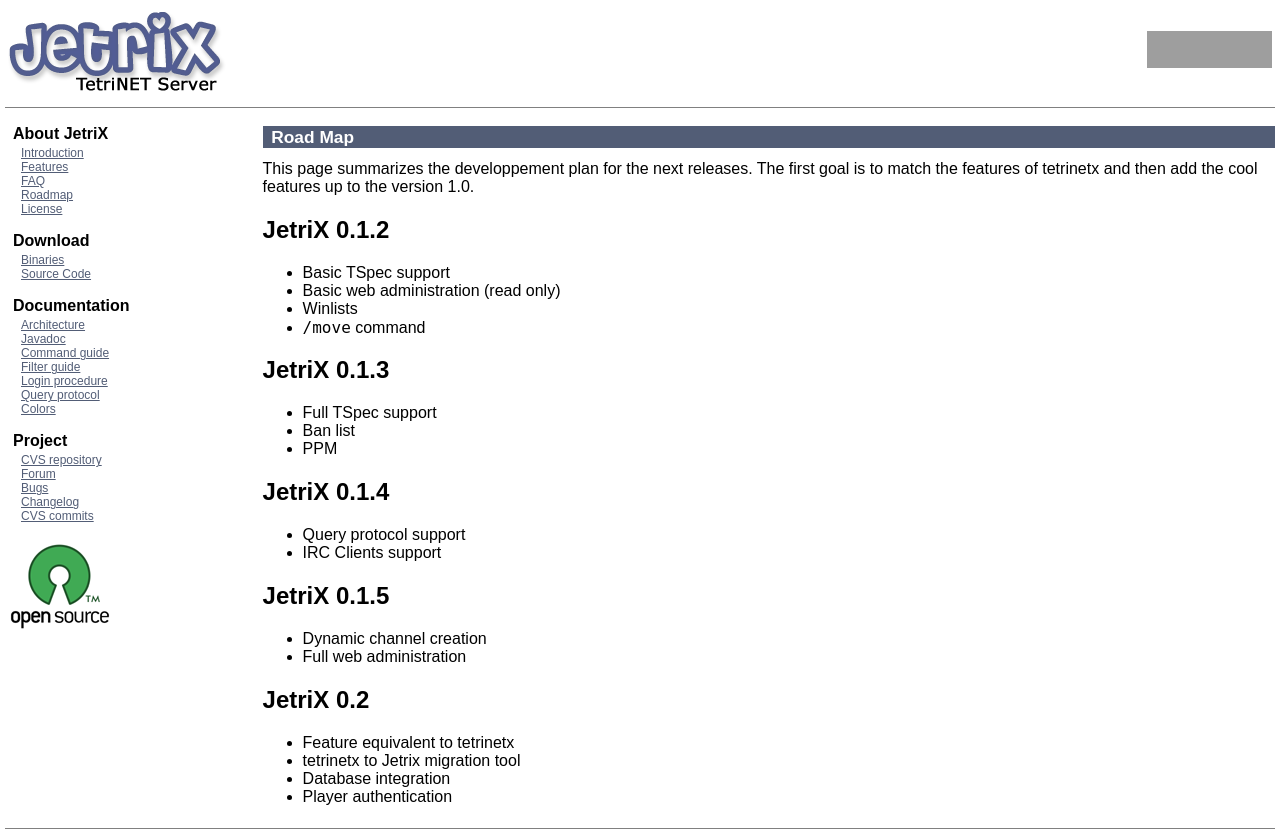
After one commit to ebourg/jetrix, a PHP site: page /roadmap.php in a window 1280 px wide. The commit adds this page. Run offline with PHP 8.4, Linux system fonts and the light colour scheme; grey boxes are pictures that could not be loaded.

Commit message:
Added the roadmap

```diff
--- a/src/site/menu.inc.php
+++ b/src/site/menu.inc.php
@@ -5,7 +5,7 @@
           <li><a href="index.php">Introduction</a></li>
           <li><a href="soon.php">Features</a></li>
           <li><a href="soon.php">FAQ</a></li>
-          <li><a href="soon.php">Roadmap</a></li>
+          <li><a href="roadmap.php">Roadmap</a></li>
           <li><a href="license.php">License</a></li>
         </ul>
 
--- /dev/null
+++ b/src/site/roadmap.php
@@ -0,0 +1,50 @@
+<? include("header.inc.php") ?>
+
+<h1>Road Map</h1>
+
+This page summarizes the developpement plan for the next releases. The first
+goal is to match the features of tetrinetx and then add the cool features up
+to the version 1.0.
+
+<h2>JetriX 0.1.2</h2>
+
+<ul>
+  <li>Basic TSpec support</li>
+  <li>Basic web administration (read only)</li>
+  <li>Winlists</li>
+  <li><tt>/move</tt> command</li>
+</ul>
+
+<h2>JetriX 0.1.3</h2>
+
+<ul>
+  <li>Full TSpec support</li>
+  <li>Ban list</li>
+  <li>PPM</li>
+</ul>
+
+<h2>JetriX 0.1.4</h2>
+
+<ul>
+  <li>Query protocol support</li>
+  <li>IRC Clients support</li>
+</ul>
+
+<h2>JetriX 0.1.5</h2>
+
+<ul>
+  <li>Dynamic channel creation</li>
+  <li>Full web administration</li>
+</ul>
+
+<h2>JetriX 0.2</h2>
+
+<ul>
+  <li>Feature equivalent to tetrinetx</li>
+  <li>tetrinetx to Jetrix migration tool</li>
+  <li>Database integration</li>
+  <li>Player authentication</li>
+</ul>
+
+
+<? include("footer.inc.php") ?>
```
